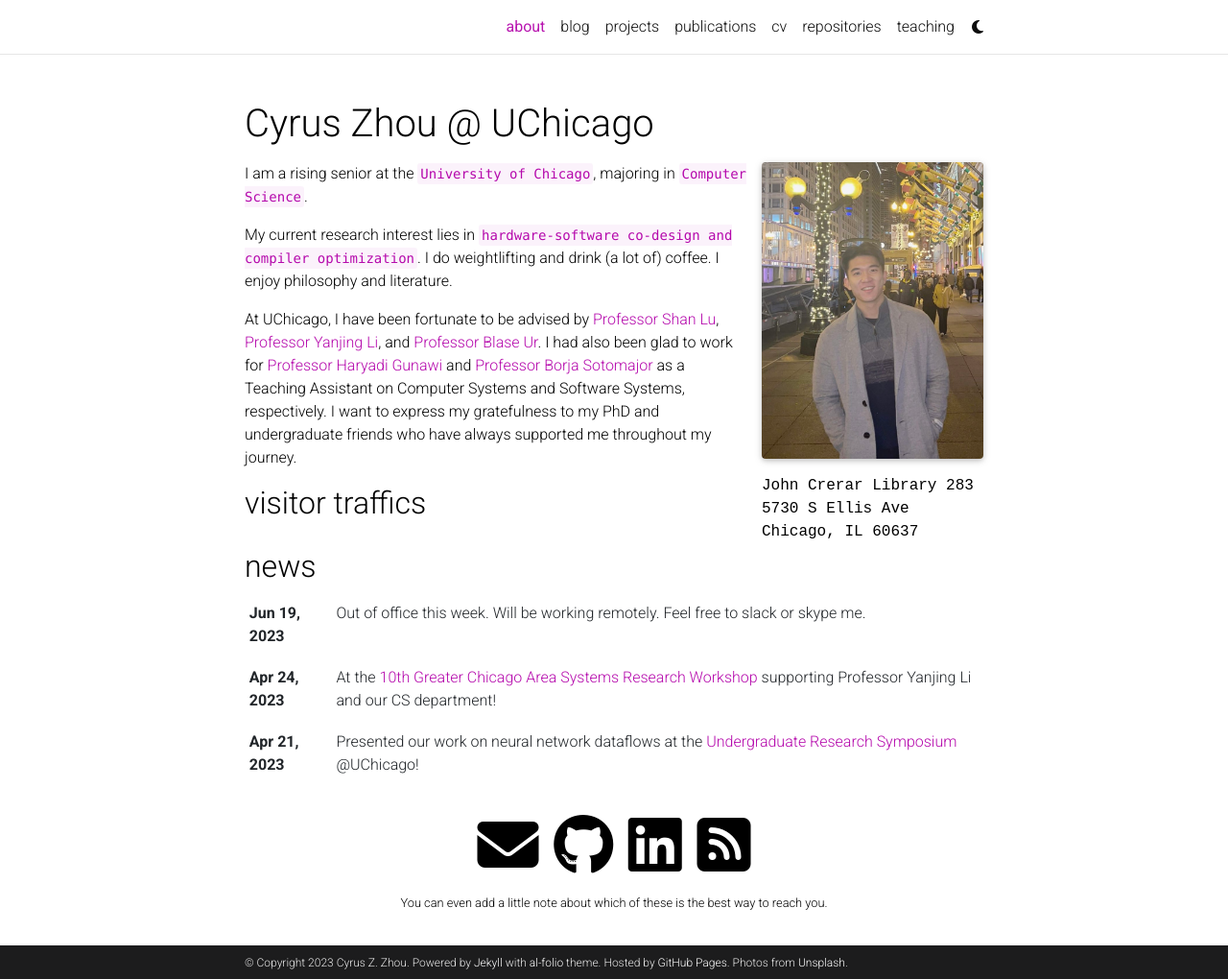
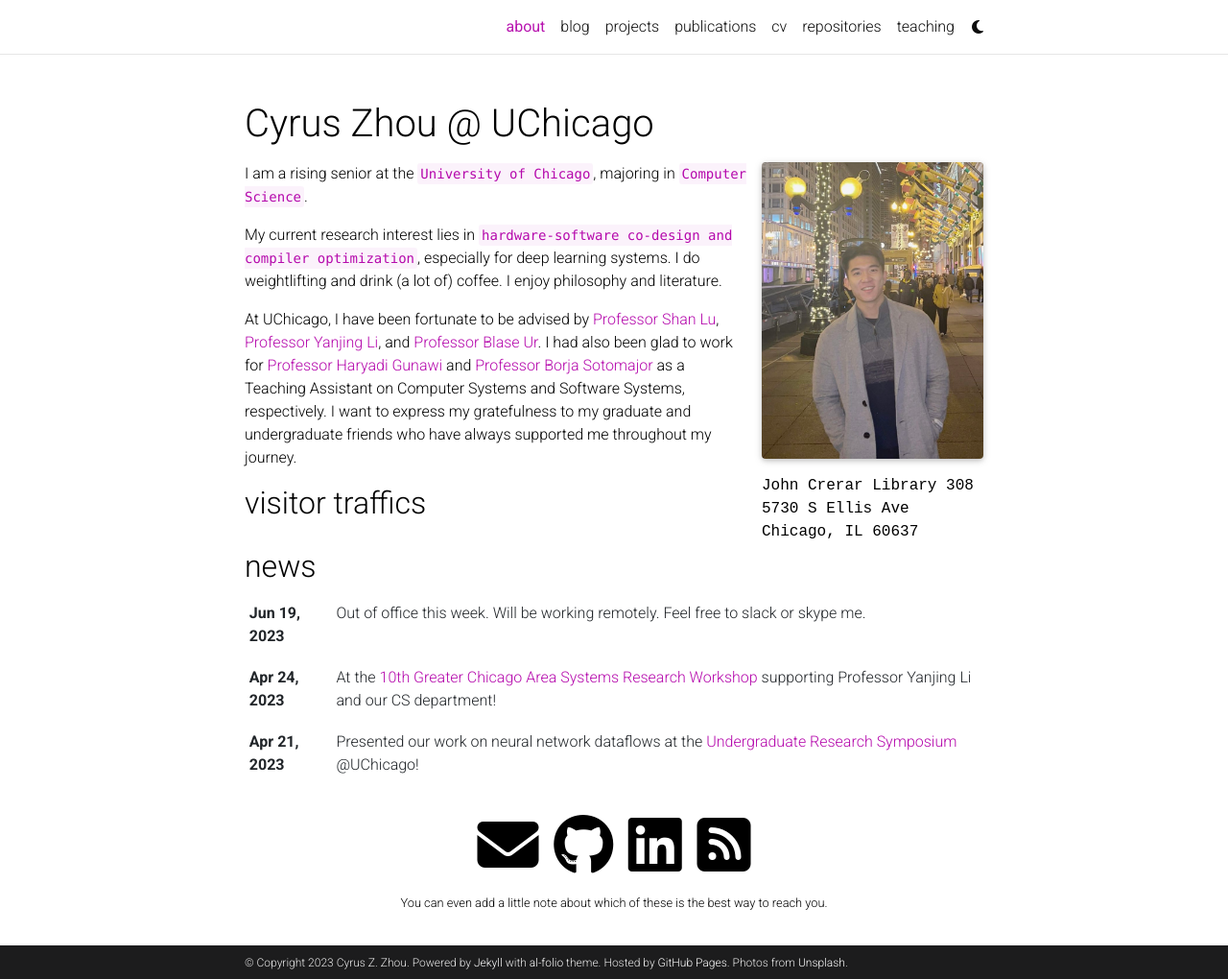
Before and after one commit to cyruszzhou/cyruszzhou.github.io, a Jekyll site: the page built from _pages/about.md, in a window 1280 px wide and 1020 px high. Shown: the whole window at 96% size. Built offline with Jekyll 4.4.1, drawn with Linux system fonts in a browser that asks for light colours; full-size pictures stand in for the smaller copies a plugin makes; comment, search, counter and statistics services are not loaded; a style sheet for code colours, icons or effects is not loaded.

```diff
--- a/_bibliography/papers.bib
+++ b/_bibliography/papers.bib
@@ -7,7 +7,7 @@ title = {Hardware-software Co-design for Serving Mixed Precision Neural Networks
 year = {2024},
 publisher = {Association for Computing Machinery},
 abstract = {Co-designing CPU SIMD architectures, ultra-low precision mixed precision neural networks training algorithms, compiler, and ISA for efficient and accurate model deployment at the edge},
-journal = {ACM International Conference on Architectural Support for Programming Languages and Operating Systems (ASPLOS), In Plan to Submit},
+journal = {ACM International Symposium on Computer Architecture (ISCA), In Plan to Submit},
 keywords = {Hardware-software Co-design, Mixed Precision Neural Networks, Compiler, SIMD Vectorization, CPU Optimization},
 preview = {hwswcodesign.png},
 selected={true}
--- a/_pages/about.md
+++ b/_pages/about.md
@@ -9,7 +9,7 @@ profile:
   image: prof_pic.jpg
   image_circular: false # crops the image to make it circular
   address: >
-    <p>John Crerar Library 283</p>
+    <p>John Crerar Library 308</p>
     <p>5730 S Ellis Ave</p>
     <p>Chicago, IL 60637</p>
 
@@ -21,9 +21,9 @@ social: true  # includes social icons at the bottom of the page
 
 I am a rising senior at the `University of Chicago`, majoring in `Computer Science`.
 
-My current research interest lies in `hardware-software co-design and compiler optimization`. I do weightlifting and drink (a lot of) coffee. I enjoy philosophy and literature.
+My current research interest lies in `hardware-software co-design and compiler optimization`, especially for deep learning systems. I do weightlifting and drink (a lot of) coffee. I enjoy philosophy and literature.
 
-At UChicago, I have been fortunate to be advised by [Professor Shan Lu](http://people.cs.uchicago.edu/~shanlu/), [Professor Yanjing Li](http://people.cs.uchicago.edu/~yanjingl/), and [Professor Blase Ur](https://www.blaseur.com/). I had also been glad to work for [Professor Haryadi Gunawi](http://people.cs.uchicago.edu/~haryadi/) and [Professor Borja Sotomajor](http://people.cs.uchicago.edu/~borja/) as a Teaching Assistant on Computer Systems and Software Systems, respectively. I want to express my gratefulness to my PhD and undergraduate friends who have always supported me throughout my journey.
+At UChicago, I have been fortunate to be advised by [Professor Shan Lu](http://people.cs.uchicago.edu/~shanlu/), [Professor Yanjing Li](http://people.cs.uchicago.edu/~yanjingl/), and [Professor Blase Ur](https://www.blaseur.com/). I had also been glad to work for [Professor Haryadi Gunawi](http://people.cs.uchicago.edu/~haryadi/) and [Professor Borja Sotomajor](http://people.cs.uchicago.edu/~borja/) as a Teaching Assistant on Computer Systems and Software Systems, respectively. I want to express my gratefulness to my graduate and undergraduate friends who have always supported me throughout my journey.
 
 <h2><a style="color: inherit;">visitor traffics</a></h2>
 <script type="text/javascript" id="clstr_globe" src="//clustrmaps.com/globe.js?d=Uh7DK4eB_0_NuW2yFLoLGxh7bKUnIEhpgvJj7qXedG4"></script>
```
